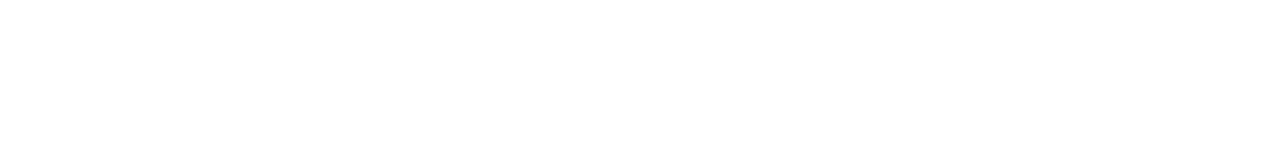
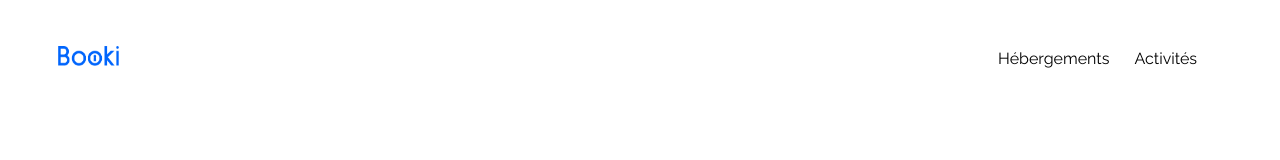
Before and after one commit to CDS-Annabelle/Booki, a plain HTML site: page index.html in a window 1280 px wide. Drawn offline with Linux system fonts and the light colour scheme.

Commit message:
dev header

```diff
--- a/css/style.css
+++ b/css/style.css
@@ -0,0 +1,82 @@
+* {
+    box-sizing: border-box;
+}
+
+body{
+    font-family: Raleway, sans-serif;
+    font-size: 1em;
+}
+
+/* font */
+h1{
+    font-weight: 700;
+    font-size: 1.275em;
+}
+
+h2{
+    font-weight: 700;
+    font-size: 1.375em;
+}
+
+h3{
+    font-weight: 700;
+    font-size: 1em;
+    line-height: 1.2;
+}
+
+i{
+   color:#0065FC;
+}
+
+a{
+    text-decoration: none;
+}
+
+/* Home */
+#home-page{
+    width: 100%;
+    max-width: 1400px;
+    margin:auto;
+    padding-inline: 50px;
+}
+
+/*--- Header ---*/
+header{
+    display:flex;
+    justify-content: space-between;
+    height: 100px;
+    align-items: center;
+}
+
+/* logo */
+#logo img{
+    width:61.09px;
+    height:auto;
+}
+
+/* nav */
+nav ul{
+    list-style-type: none;
+    display: flex;
+    height: 100px;
+    margin-top: 0;
+}
+
+nav li{
+    display:flex;
+    align-items: center;
+    margin-right: 25px;
+    border-top: 2px solid transparent;
+}
+
+nav a{
+    font-weight: 500;
+    font-size: 16px;
+    color:#000;
+    padding-top:15px;
+}
+
+nav li:hover{
+    color:#0065FC;
+    border-top: 2px solid #0065FC;
+}
--- a/index.html
+++ b/index.html
@@ -12,10 +12,14 @@
     <title>Booki : agence de voyage en France</title>
 </head>
 <body>
+    <div id="home-page">
         <header>
-        <img>
+            <div id="logo"><img src="images/logo/Booki.png" alt="logo Booki"></div>
             <nav>
-
+                <ul>
+                    <li><a href="#hebergement">Hébergements</a></li>
+                    <li><a href="#activites">Activités</a></li>
+                </ul>
             </nav>
         </header>
 
@@ -36,5 +40,6 @@
         <footer>
 
         </footer>
+    </div>
 </body>
 </html>
```
Lines whose indentation alone changed are shown as unchanged.
